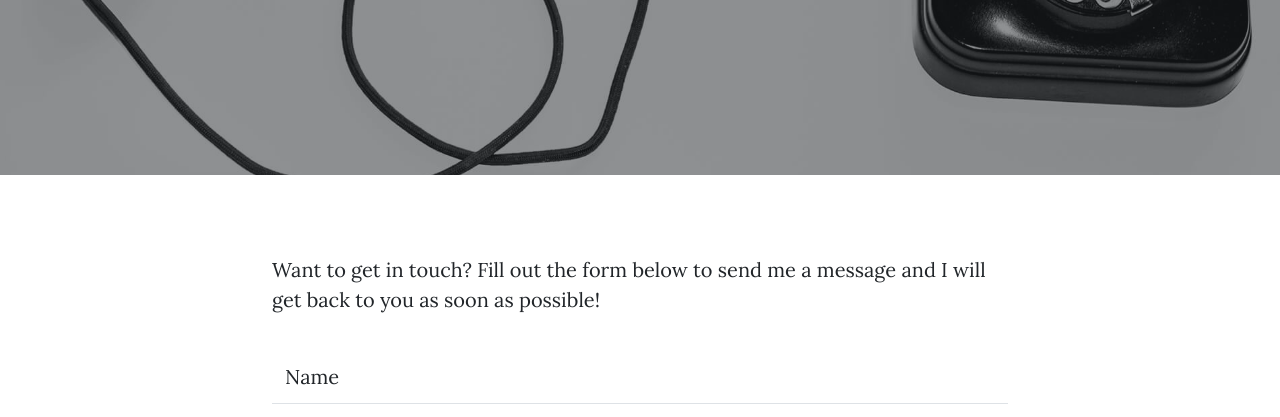
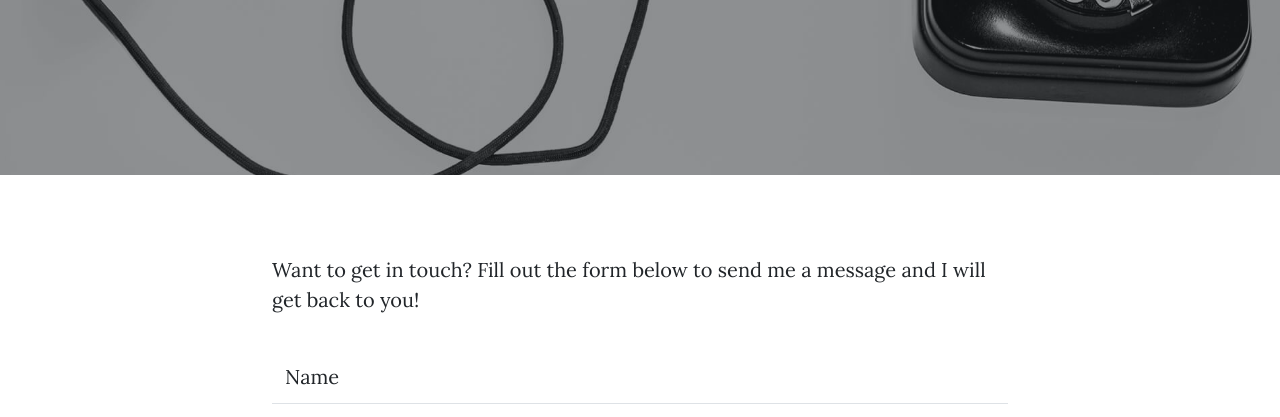
Before and after one commit to HaydenBrP/MyCV, a plain HTML site: page contact.html in a window 1280 px wide. Shown: the part 357-774 px from the top of the page. Drawn offline with nearby package versions, Linux system fonts and the light colour scheme.

Commit message:
Updated contact form header
I've changed the code for the contact form heading to be shorter and more effective.

```diff
--- a/contact.html
+++ b/contact.html
@@ -39,7 +39,7 @@
     <div class="container">
         <div class="row">
             <div class="col-md-10 col-lg-8 mx-auto">
-                <p>Want to get in touch? Fill out the form below to send me a message and I will get back to you as soon as possible!</p>
+                <p>Want to get in touch? Fill out the form below to send me a message and I will get back to you!</p>
                 <form id="contactForm" name="sentMessage">
                     <div class="control-group">
                         <div class="form-floating controls mb-3"><input class="form-control" type="text" id="name" required="" placeholder="Name"><label class="form-label" for="name">Name</label><small class="form-text text-danger help-block"></small></div>
```
